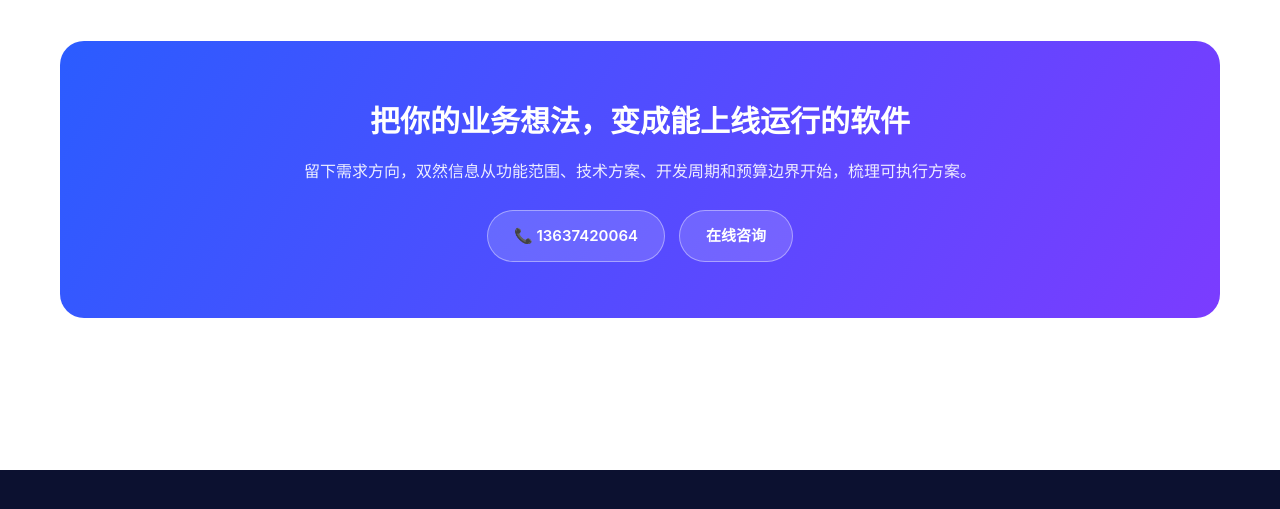
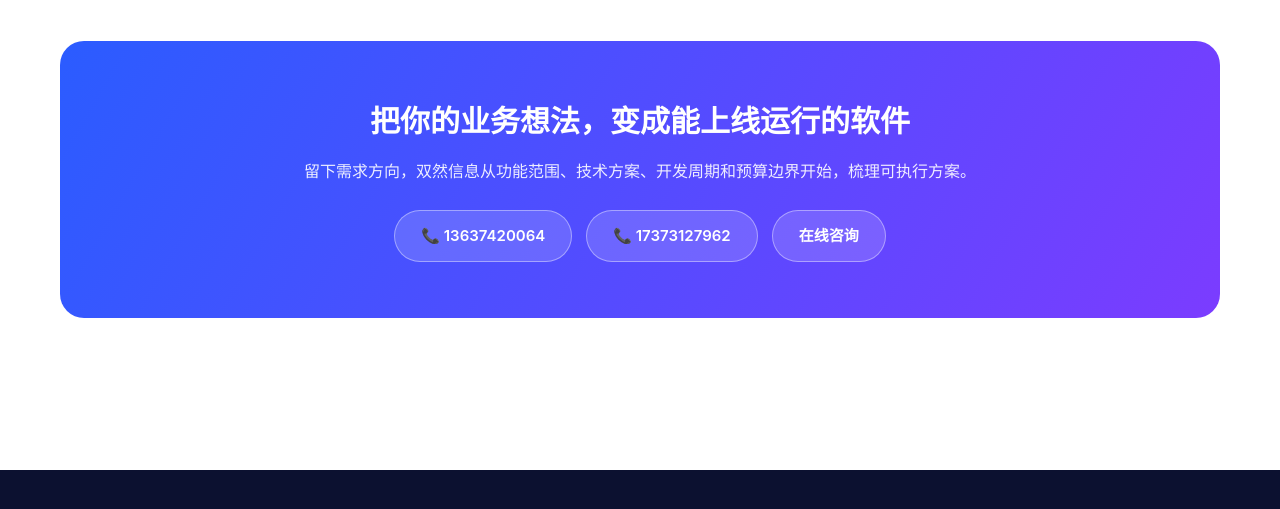
Before and after one commit to zealotxp/hunan-shuangran-website, a website: page index.html in a window 1280 px wide. Shown: the part 4165-4674 px from the top of the page. Drawn offline with Linux system fonts and the light colour scheme.

Commit message:
v1.0.14 - 首页CTA加上两个联系电话

```diff
--- a/index.html
+++ b/index.html
@@ -201,6 +201,7 @@
     <p>留下需求方向，双然信息从功能范围、技术方案、开发周期和预算边界开始，梳理可执行方案。</p>
     <div class="hero-btns">
       <a class="btn btn-light" href="tel:13637420064">📞 13637420064</a>
+      <a class="btn btn-light" href="tel:17373127962">📞 17373127962</a>
       <a class="btn btn-light" href="about.html#contact">在线咨询</a>
     </div>
   </div>
--- a/package.json
+++ b/package.json
@@ -1,6 +1,6 @@
 {
   "name": "hunan-shuangran-website",
-  "version": "1.0.13",
+  "version": "1.0.14",
   "private": true,
   "description": "湖南双然信息技术有限公司官网 - HTML 多页响应式原型（AI应用 / 物联网 / APP / 小程序）",
   "scripts": {
```
